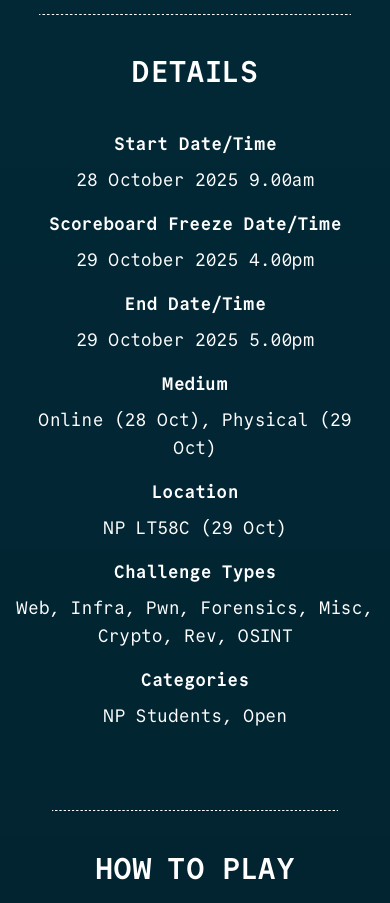
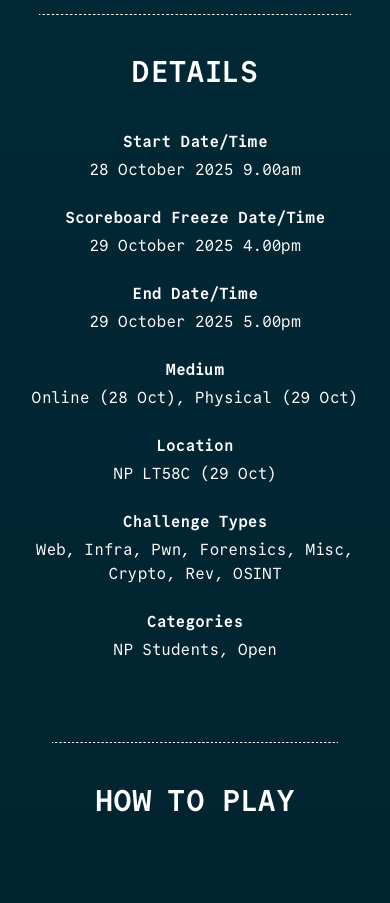
Before and after one commit to NullSec-SIG/NullSec-Website-2025, a Next.js app: page /hnf2025 in a window 390 px wide. Shown: the part 1000-1903 px from the top of the page. Built offline with nearby package versions, Linux system fonts and the light colour scheme.

Commit message:
Fix font size and spacing issues for HNF page

```diff
--- a/src/app/hnf2025/page.jsx
+++ b/src/app/hnf2025/page.jsx
@@ -56,39 +56,39 @@ export default function HNF2025Page() {
 
             <div className="flex flex-col items-center mt-10 px-4 min-h-svh">
                 <h1 className="md:text-5xl text-3xl font-bold mb-10">DETAILS</h1>
-                <motion.div initial={{ opacity: 0, y: -30 }} whileInView={{ opacity: 1, y: 0 }} viewport={{ amount: 0.8, once: true }} className="grid grid-cols-1 md:grid-cols-2 gap-y-2 md:gap-y-5 md:gap-x-14 lg:w-4/5 items-start">
-                    <h2 className="md:text-2xl text-lg font-bold md:text-right text-center">Start Date/Time</h2>
-                    <h2 className="md:text-2xl text-lg md:text-left text-center">28 October 2025 9.00am</h2>
+                <motion.div initial={{ opacity: 0, y: -30 }} whileInView={{ opacity: 1, y: 0 }} viewport={{ amount: 0.8, once: true }} className="grid grid-cols-1 md:grid-cols-2 gap-y-1 md:gap-y-5 md:gap-x-14 lg:w-4/5 items-start">
+                    <h2 className="md:text-2xl text-md font-bold md:text-right text-center">Start Date/Time</h2>
+                    <h2 className="md:text-2xl text-md md:text-left text-center">28 October 2025 9.00am</h2>
 
-                    <div className="md:hidden md:m-2"></div>
+                    <div className="md:hidden m-2"></div>
 
-                    <h2 className="md:text-2xl text-lg font-bold md:text-right text-center">Scoreboard Freeze Date/Time</h2>
-                    <h2 className="md:text-2xl text-lg md:text-left text-center">29 October 2025 4.00pm</h2>
+                    <h2 className="md:text-2xl text-md font-bold md:text-right text-center">Scoreboard Freeze Date/Time</h2>
+                    <h2 className="md:text-2xl text-md md:text-left text-center">29 October 2025 4.00pm</h2>
 
-                    <div className="md:hidden md:m-2"></div>
+                    <div className="md:hidden m-2"></div>
 
-                    <h2 className="md:text-2xl text-lg font-bold md:text-right text-center">End Date/Time</h2>
-                    <h2 className="md:text-2xl text-lg md:text-left text-center">29 October 2025 5.00pm</h2>
+                    <h2 className="md:text-2xl text-md font-bold md:text-right text-center">End Date/Time</h2>
+                    <h2 className="md:text-2xl text-md md:text-left text-center">29 October 2025 5.00pm</h2>
 
-                    <div className="md:hidden md:m-2"></div>
+                    <div className="md:hidden m-2"></div>
 
-                    <h2 className="md:text-2xl text-lg font-bold md:text-right text-center">Medium</h2>
-                    <h2 className="md:text-2xl text-lg md:text-left text-center">Online (28 Oct), Physical (29 Oct)</h2>
+                    <h2 className="md:text-2xl text-md font-bold md:text-right text-center">Medium</h2>
+                    <h2 className="md:text-2xl text-md md:text-left text-center">Online (28 Oct), Physical (29 Oct)</h2>
 
-                    <div className="md:hidden md:m-2"></div>
+                    <div className="md:hidden m-2"></div>
 
-                    <h2 className="md:text-2xl text-lg font-bold md:text-right text-center">Location</h2>
-                    <h2 className="md:text-2xl text-lg md:text-left text-center">NP LT58C (29 Oct)</h2>
+                    <h2 className="md:text-2xl text-md font-bold md:text-right text-center">Location</h2>
+                    <h2 className="md:text-2xl text-md md:text-left text-center">NP LT58C (29 Oct)</h2>
 
-                    <div className="md:hidden md:m-2"></div>
+                    <div className="md:hidden m-2"></div>
 
-                    <h2 className="md:text-2xl text-lg font-bold md:text-right text-center">Challenge Types</h2>
-                    <h2 className="md:text-2xl text-lg md:text-left text-center">Web, Infra, Pwn, Forensics, Misc, Crypto, Rev, OSINT</h2>
+                    <h2 className="md:text-2xl text-md font-bold md:text-right text-center">Challenge Types</h2>
+                    <h2 className="md:text-2xl text-md md:text-left text-center">Web, Infra, Pwn, Forensics, Misc, Crypto, Rev, OSINT</h2>
 
-                    <div className="md:hidden md:m-2"></div>
+                    <div className="md:hidden m-2"></div>
 
-                    <h2 className="md:text-2xl text-lg font-bold md:text-right text-center">Categories</h2>
-                    <h2 className="md:text-2xl text-lg md:text-left text-center">NP Students, Open</h2>
+                    <h2 className="md:text-2xl text-md font-bold md:text-right text-center">Categories</h2>
+                    <h2 className="md:text-2xl text-md md:text-left text-center">NP Students, Open</h2>
                 </motion.div>
                 <Image src="/Line 1.png" width={1081} height={1} alt="border" className="mt-20 mx-auto w-4/5" />
                 <h1 className="md:text-5xl text-3xl font-bold my-10">HOW TO PLAY</h1>
```
